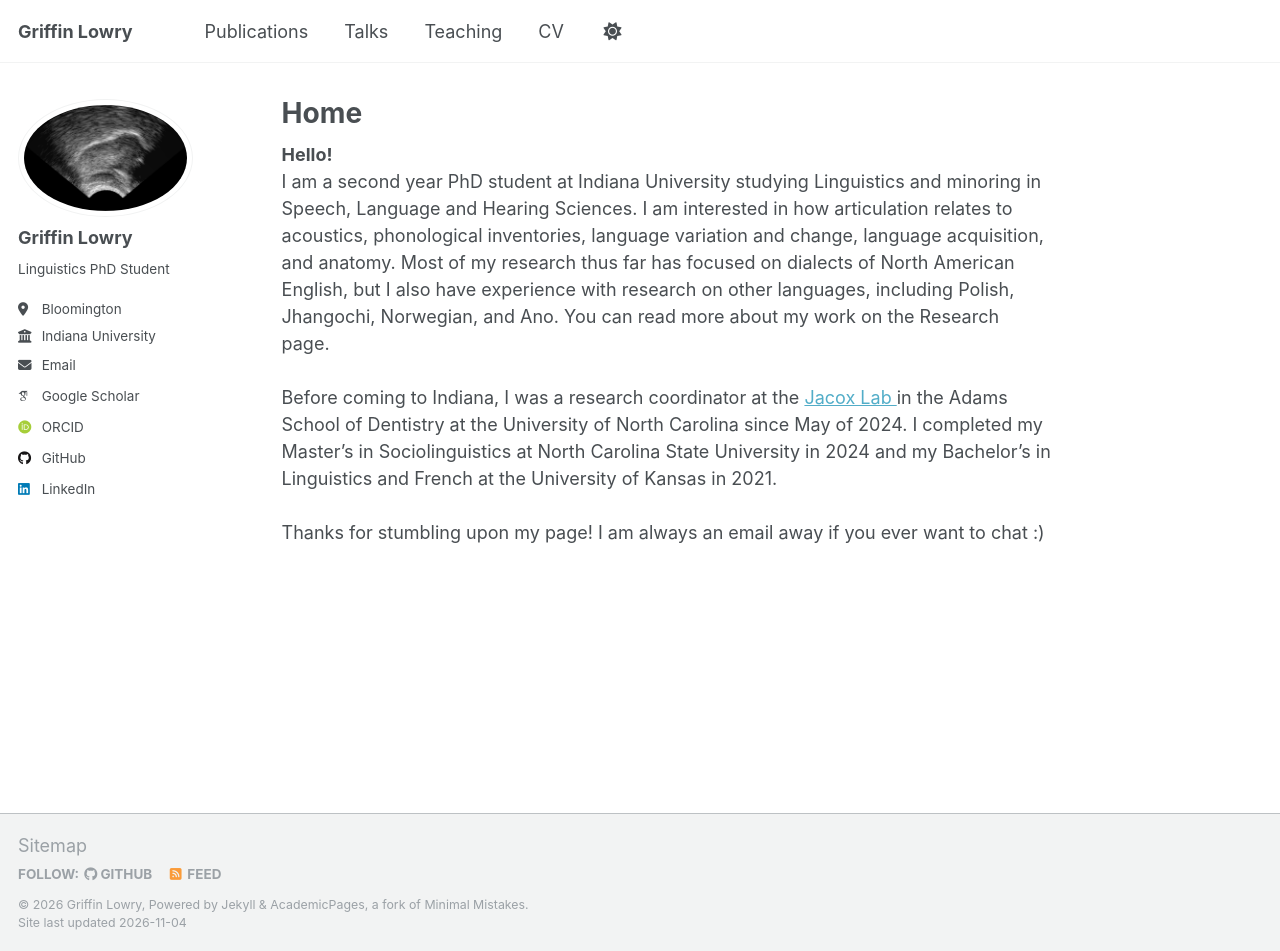
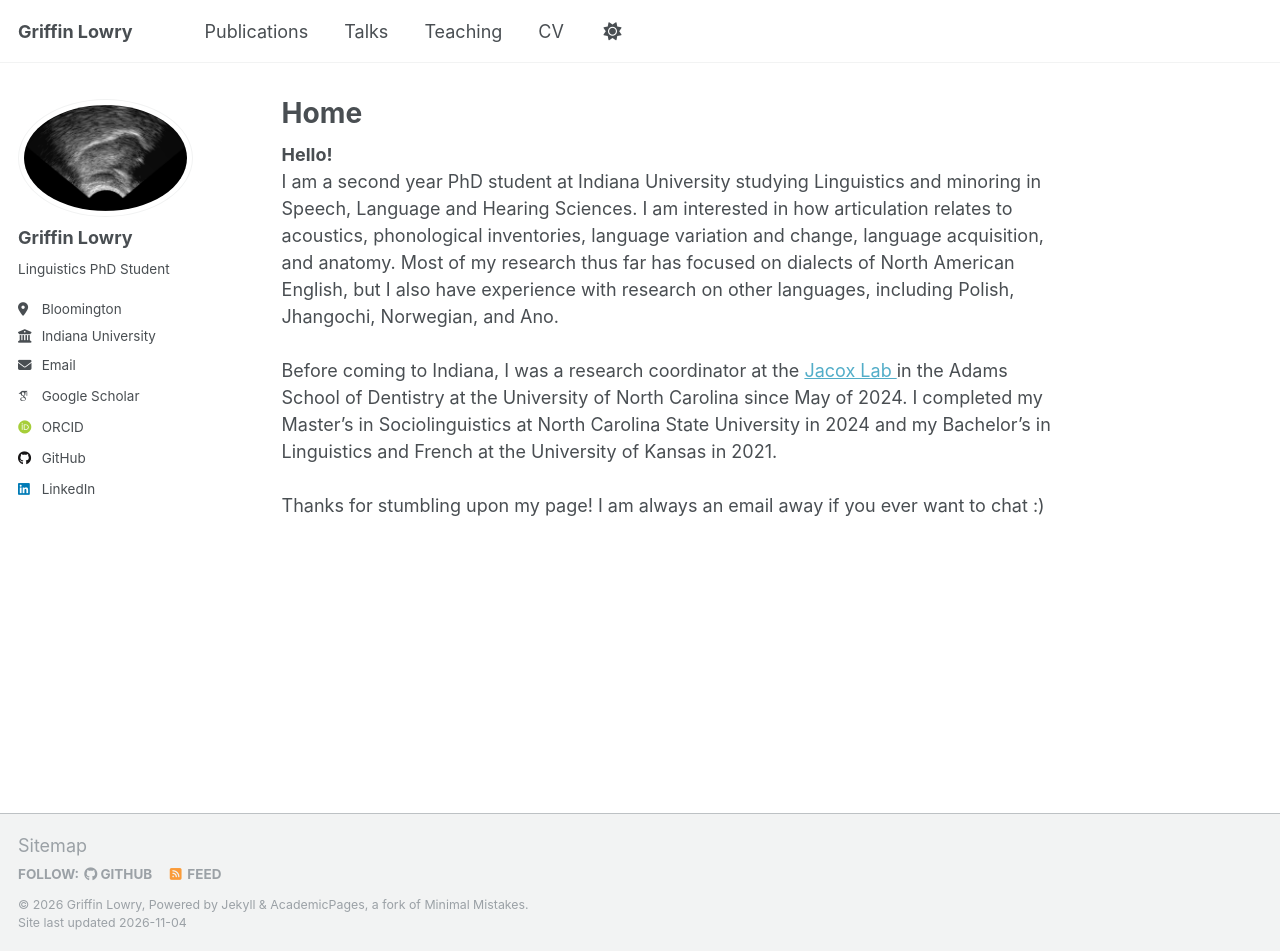
Before and after one commit to griffinlowry/griffinlowry.github.io, a Jekyll site: the page built from _pages/about.md, in a window 1280 px wide and 951 px high. Built offline with Jekyll 4.4.1, drawn with Linux system fonts in a browser that asks for light colours; some web fonts are replaced.

Commit message:
Update about.md

```diff
--- a/_pages/about.md
+++ b/_pages/about.md
@@ -8,7 +8,7 @@ redirect_from:
 ---
 <b> Hello! </b>
 <br>
-I am a second year PhD student at Indiana University studying Linguistics and minoring in Speech, Language and Hearing Sciences. I am interested in how articulation relates to acoustics, phonological inventories, language variation and change, language acquisition, and anatomy. Most of my research thus far has focused on dialects of North American English, but I also have experience with research on other languages, including Polish, Jhangochi, Norwegian, and Ano. You can read more about my work on the Research page.
+I am a second year PhD student at Indiana University studying Linguistics and minoring in Speech, Language and Hearing Sciences. I am interested in how articulation relates to acoustics, phonological inventories, language variation and change, language acquisition, and anatomy. Most of my research thus far has focused on dialects of North American English, but I also have experience with research on other languages, including Polish, Jhangochi, Norwegian, and Ano.
 <br>
 <br>
 Before coming to Indiana, I was a research coordinator at the
```
